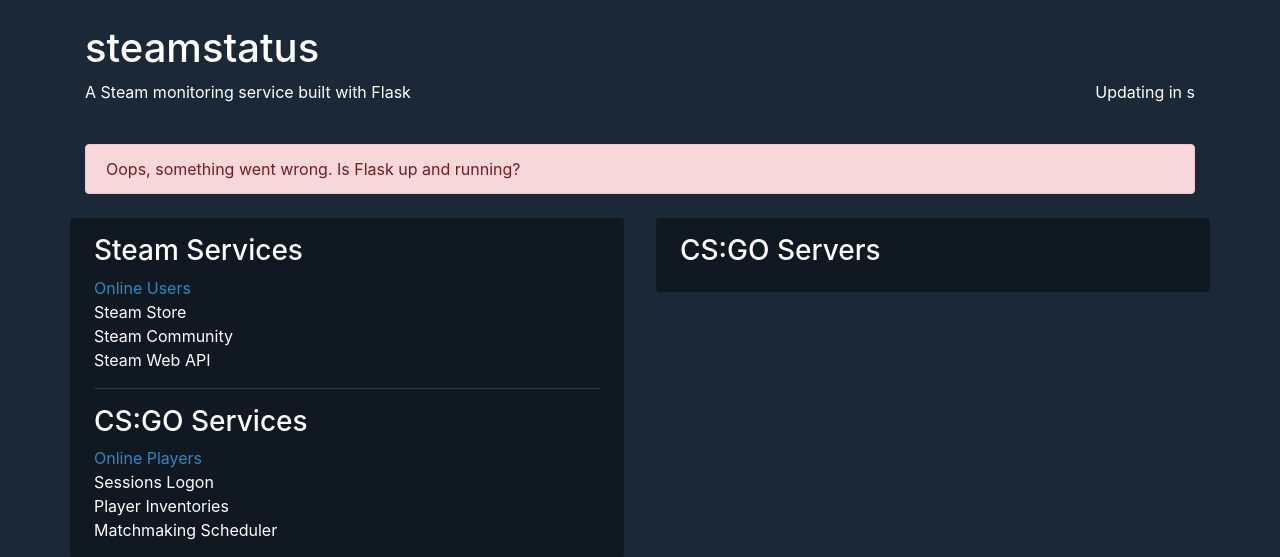
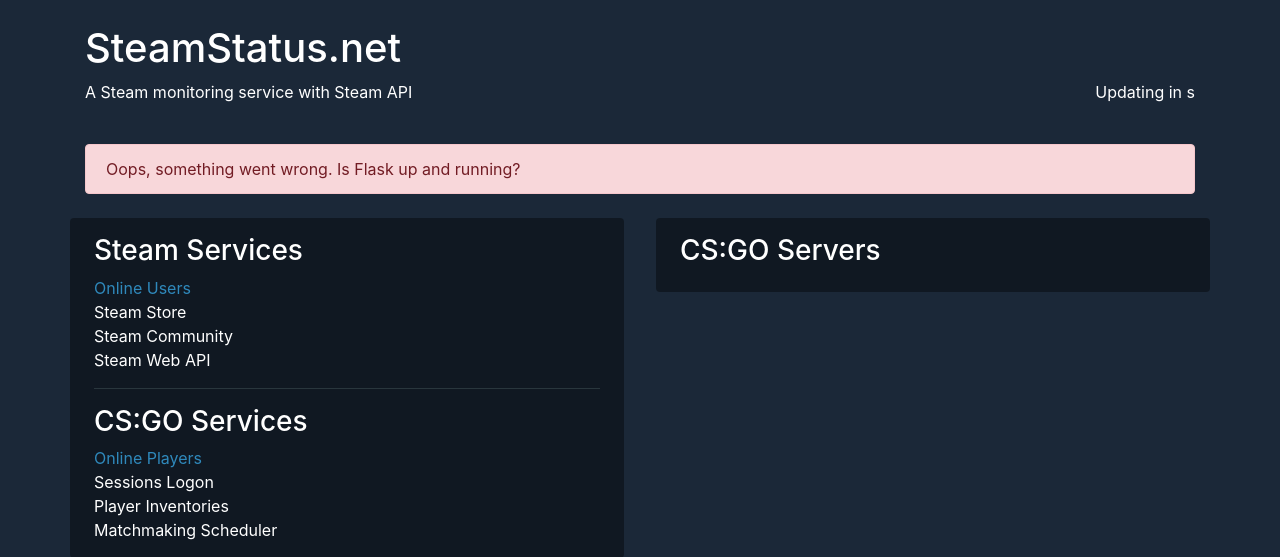
Before and after one commit to sarnav98/SteamStatus.net, a Python web app: template steamstatus/templates/index.html in a window 1280 px wide. Shown: the top 557 px of the page. Run offline with Jinja, Linux system fonts and the light colour scheme; the template is opened without the code that fills it, so the values that code supplies are empty; some libraries are stand-ins or nearby versions.

Commit message:
Minor changes

```diff
--- a/steamstatus/templates/index.html
+++ b/steamstatus/templates/index.html
@@ -5,7 +5,7 @@
     <meta charset="UTF-8">
     <meta name="viewport" content="width=device-width, initial-scale=1.0">
     <meta http-equiv="X-UA-Compatible" content="ie=edge">
-    <title>steamstatus</title>
+    <title>SteamStatus - Steam down?</title>
 
     <link rel="stylesheet" href="https://stackpath.bootstrapcdn.com/bootstrap/4.3.1/css/bootstrap.min.css"
         integrity="sha384-ggOyR0iXCbMQv3Xipma34MD+dH/1fQ784/j6cY/iJTQUOhcWr7x9JvoRxT2MZw1T" crossorigin="anonymous">
@@ -15,8 +15,8 @@
 <body class="py-4">
     <div class="container">
         <header class="clearfix">
-            <h1>steamstatus</h1>
-            <p class="float-left">A Steam monitoring service built with Flask</p>
+            <h1>SteamStatus.net</h1>
+            <p class="float-left">A Steam monitoring service with Steam API</p>
             <p class="float-right">Updating in <span id="countdown"></span>s</p>
         </header>
 
```
Also changed, not shown: instance/steamstatus.sqlite.
